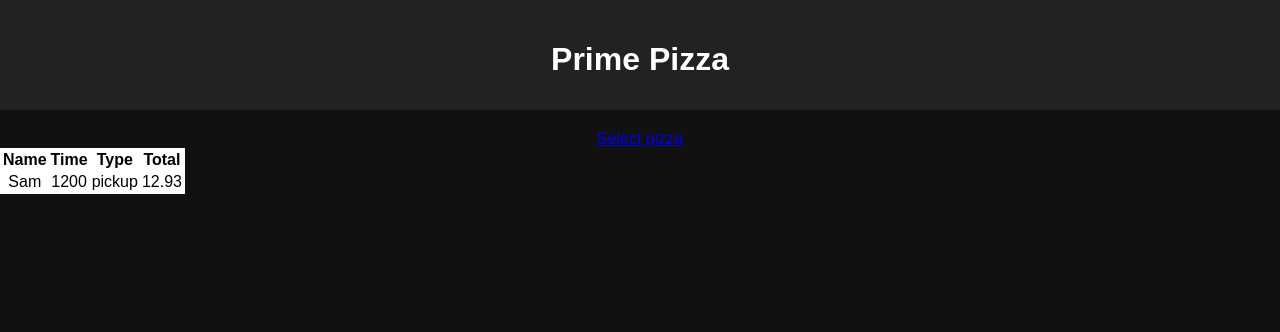
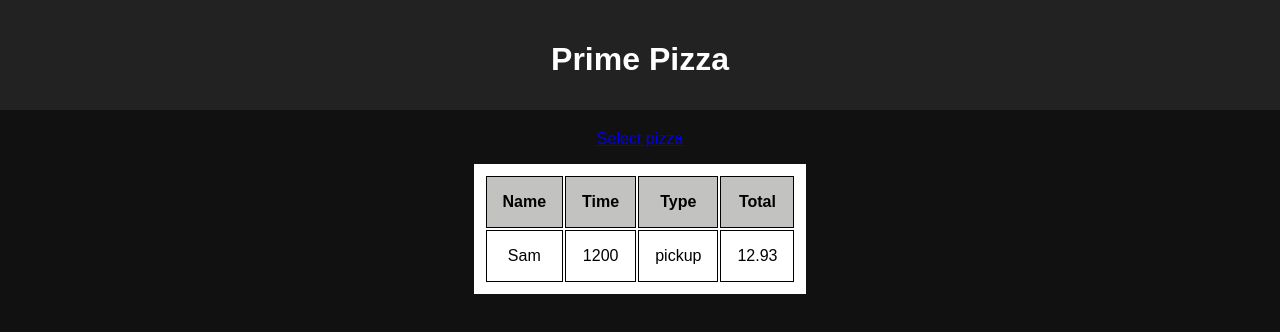
Before and after one commit to Samuelvphipps/group-redux-pizza-parlor-pod1, a React (Create React App) app: page /#/admin in a window 1280 px wide. Shown: the top 332 px of the page. Built offline with nearby package versions, Linux system fonts and the light colour scheme; no server answers.

Commit message:
admin styled oh so awesome :)

```diff
--- a/src/components/Admin/Admin.jsx
+++ b/src/components/Admin/Admin.jsx
@@ -33,7 +33,7 @@ function Admin(){
     return(
         <table className='table'>
             <thead>
-                <tr>
+                <tr className="adminRow">
                     <th>Name</th>
                     <th>Time</th>
                     <th>Type</th>
@@ -43,7 +43,7 @@ function Admin(){
             <tbody>
                 {orders.map((order)=>{
                     return(
-                    <tr key={order.id}>
+                    <tr className="adminRow" key={order.id}>
                         <td>{order.customer_name}</td>
                         <td>{order.time}</td>
                         <td>{order.type}</td>
--- a/src/components/App/App.css
+++ b/src/components/App/App.css
@@ -5,7 +5,31 @@
 .table{
   background-color: white;
   color: black;
+  padding: 10px;
+  margin: 1em auto;
+
 }
+
+.adminRow>td, th{
+  border:1px solid black;
+  padding: 1em;
+  margin:none;
+  margin-top: 1em;
+}
+
+.adminRow:nth-child(even) {
+  background-color: rgb(194, 194, 192);
+}
+
+th{
+  background-color: rgb(194, 194, 192);
+
+}
+
+
+/* .table>td{
+  border: 1px solid black;
+} */
 
 .App-header {
   background-color: #222;
```
